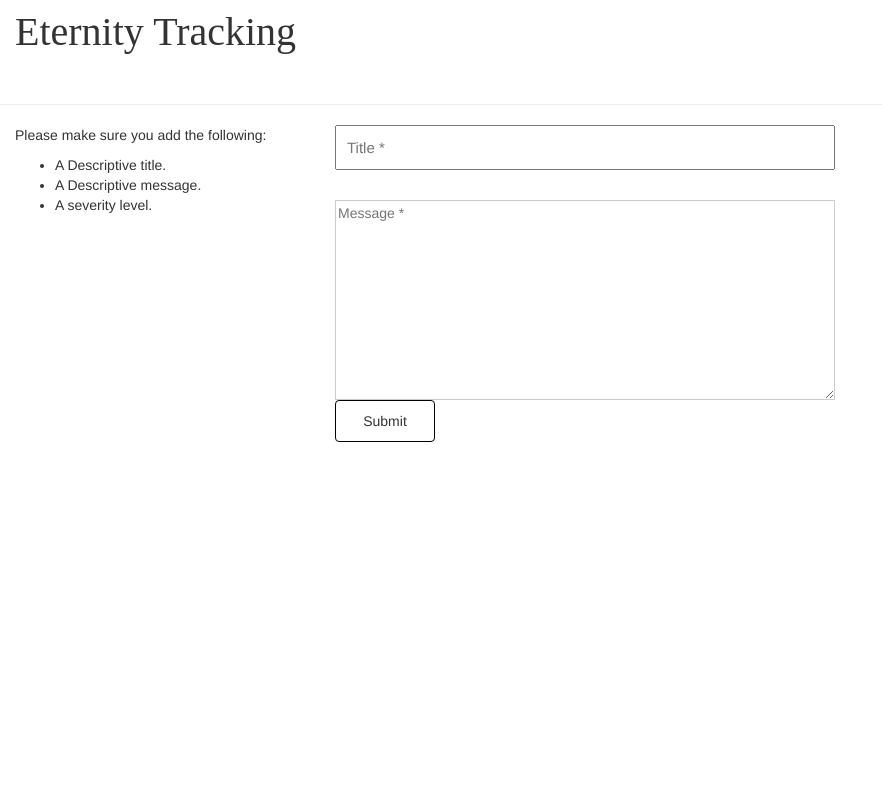
After one commit to johncorderox/Eternity-Tracking, a PHP site: page /add.php in a window 1280 px wide. The commit adds this page. Shown: the whole page, without its empty margins (0-882 px from the left). Run offline with PHP 8.4, Linux system fonts and the light colour scheme; some web fonts are replaced.

Commit message:
Add module for bugs, with matching css. Issues posted on the repo online. check the grid system

```diff
--- /dev/null
+++ b/add.php
@@ -0,0 +1,45 @@
+<html lang="en">
+  <head>
+    <meta charset="UTF-8">
+    <link href="bower_components/bootstrap/dist/css/bootstrap.min.css" rel="stylesheet">
+    <script src="bower_components/jquery/dist/jquery.min.js"></script>
+    <link href="src/css/interface.css" rel="stylesheet" />
+  </head>
+<body>
+  <div class="container-fluid">
+    <div class="row">
+      <div class="col-md-12">
+          <?php echo '<h4>Eternity Tracking</h4> <br />'; ?>
+      </div>
+    </div>
+      </div>
+      <hr />
+    <div class="container-fluid">
+      <div class="row">
+        <div class="col-md-3">
+          <?php echo '<p>Please make sure you add the following: </p>'; ?>
+        <ul>
+          <li>
+            <?php echo 'A Descriptive title.'; ?>
+          </li>
+          <li>
+            <?php echo 'A Descriptive message.'; ?>
+          </li>
+          <li>
+            <?php echo 'A severity level.'; ?>
+          </li>
+        </ul>
+        </div>
+        <div class="col-md-9">
+          <form action="index.php" method="POST">
+          <input type="text" placeholder="Title *" name="title"/><br />
+          <textarea name="message" rows="5" placeholder="Message *"></textarea><br />
+          <button type="submit" name="submit">Submit</button>
+        </form>
+        </div>
+      </div>
+    </div>
+  <!-- Javascript -->
+  <script type='text/javascript' src='src/view.js'></script>
+</body>
+</html>
--- a/src/css/interface.css
+++ b/src/css/interface.css
@@ -1,55 +1,45 @@
 @font-face {
-
     font-family: 'Lato-Thin';
     src: url('src/css/fonts/Lato-Thin');
 }
 
-
-
-h2 {
-
-
+h2, h4 {
     font-family: Lato-Thin;
     font-size: 40px;
 }
 
 .center {
-
     height: 500px;
     width: 500px;
-  position:absolute;
-  left:0; right:0;
-  top:0; bottom:0;
-margin:auto;
+    position: absolute;
+    left: 0;
+    right: 0;
+    top: 0;
+    bottom: 0;
+    margin: auto;
 }
 
 input {
-
     padding: 10px;
     width: 500px;
     font-size: 15px;
 }
+
 input[type="text"] {
     margin-bottom: 30px;
+}
 
-}
 input[type="password"] {
-
     margin-bottom: 10px;
 }
 
-
 textarea {
-
     border-color: #cccccc;
     width: 500px;
     height: 200px;
 }
 
-
 button {
-
-
     padding: 10px;
     width: 100px;
     background-color: white;
@@ -57,33 +47,18 @@ border-width: 1px;
     border-radius: 4px;
     border-style: solid;
     border-color: black;
-
-
 }
 
 button:hover {
-
     color: gray;
-
 }
 
 button:active {
-
     opacity: 0.2;
-
 }
 
 #login-button {
-
     margin-top: 10px;
-
-
-}
-
-#new-user {
-
-float: right;
-
 }
 
 
```
Lines whose indentation alone changed are shown as unchanged.
